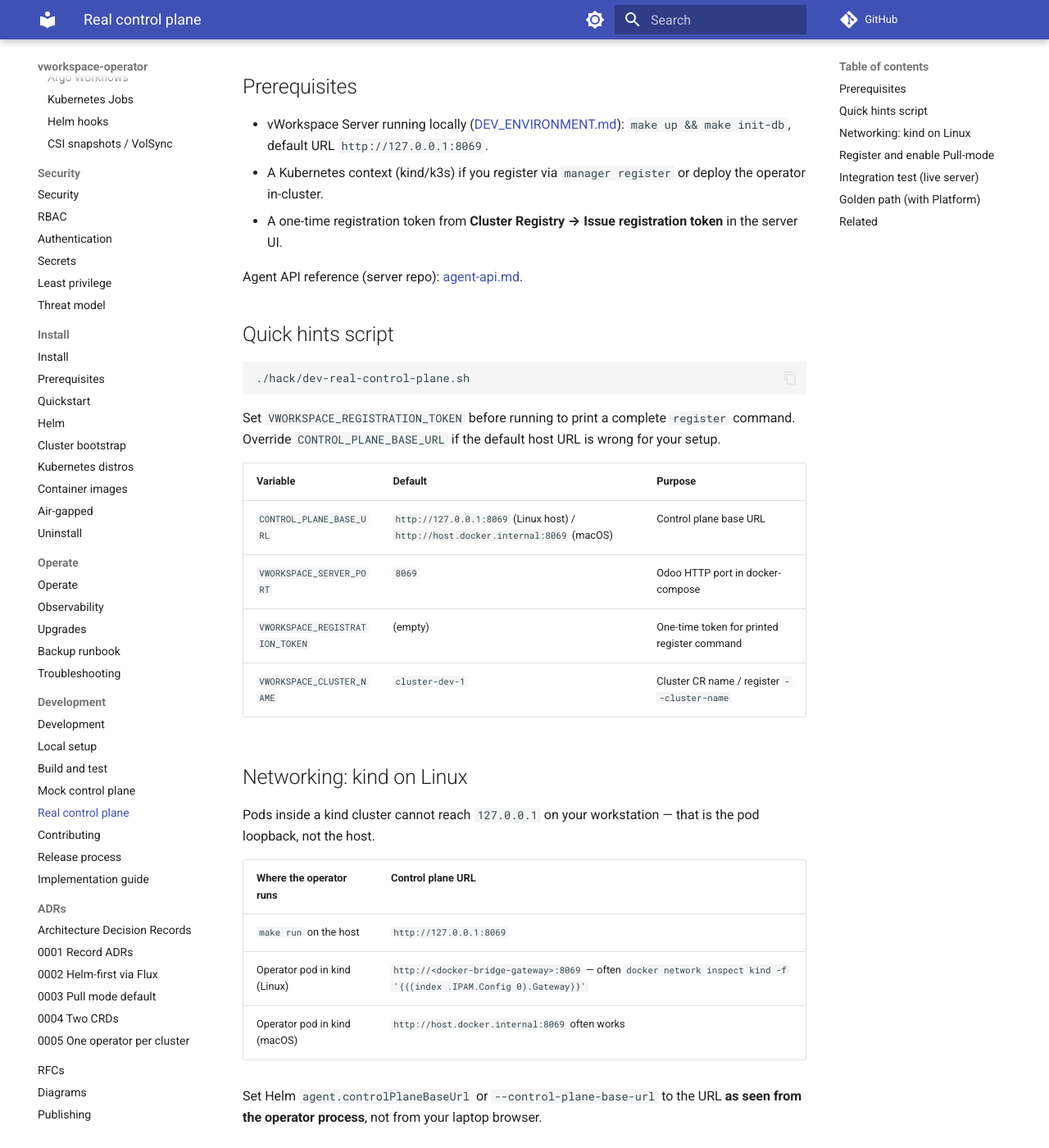
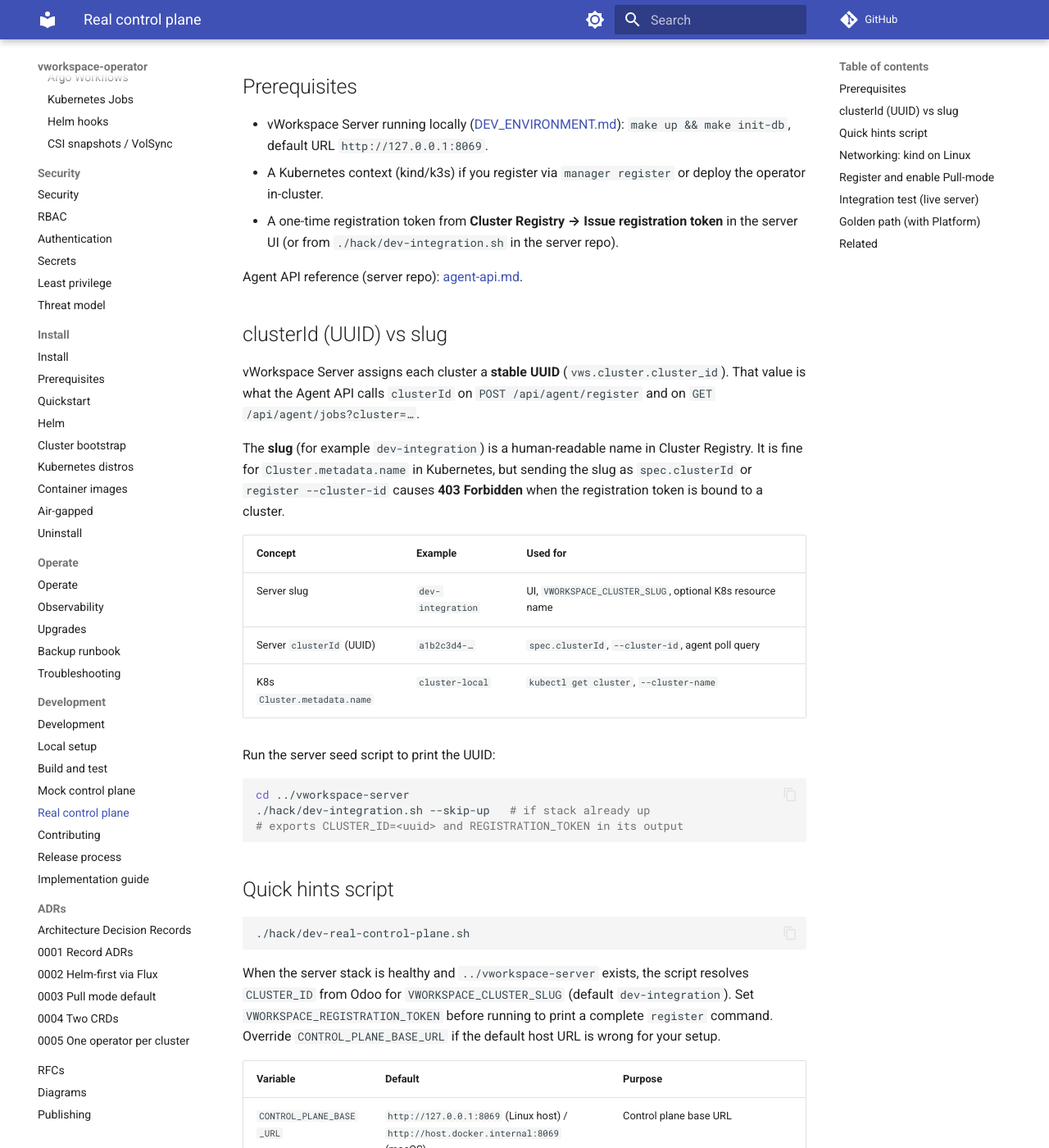
Before and after one commit to vworkspace-io/vworkspace-operator, an MkDocs documentation site: the page built from docs/development/real-control-plane.md, in a window 1280 px wide and 1400 px high, scrolled down 266 px. Shown: the whole window at 82% size. Built offline with MkDocs 1.6.1 and Material for MkDocs 9.7.7, drawn with Linux system fonts in a browser that asks for light colours; comment, search, counter and statistics services are not loaded; some of the changed text lies outside the part shown.

Commit message:
fix(dev): use server UUID for clusterId in golden path
Register CLI and dev-real-control-plane script now take --cluster-id /
VWORKSPACE_CLUSTER_ID instead of copying the Kubernetes resource name into
spec.clusterId. Docs distinguish registry slug from Agent API clusterId.

Fixes #22

Companion: vworkspace-io/vworkspace-server#9

````diff
--- a/docs/development/real-control-plane.md
+++ b/docs/development/real-control-plane.md
@@ -9,9 +9,29 @@ Use the [vWorkspace Server](https://github.com/vworkspace-io/vworkspace-server)
 
 - vWorkspace Server running locally ([DEV_ENVIRONMENT.md](https://github.com/vworkspace-io/vworkspace-server/blob/main/docs/development/DEV_ENVIRONMENT.md)): `make up && make init-db`, default URL `http://127.0.0.1:8069`.
 - A Kubernetes context (kind/k3s) if you register via `manager register` or deploy the operator in-cluster.
-- A one-time registration token from **Cluster Registry → Issue registration token** in the server UI.
+- A one-time registration token from **Cluster Registry → Issue registration token** in the server UI (or from `./hack/dev-integration.sh` in the server repo).
 
 Agent API reference (server repo): [agent-api.md](https://github.com/vworkspace-io/vworkspace-server/blob/main/docs/connectivity/agent-api.md).
+
+## clusterId (UUID) vs slug
+
+vWorkspace Server assigns each cluster a **stable UUID** (`vws.cluster.cluster_id`). That value is what the Agent API calls `clusterId` on `POST /api/agent/register` and on `GET /api/agent/jobs?cluster=…`.
+
+The **slug** (for example `dev-integration`) is a human-readable name in Cluster Registry. It is fine for `Cluster.metadata.name` in Kubernetes, but sending the slug as `spec.clusterId` or `register --cluster-id` causes **403 Forbidden** when the registration token is bound to a cluster.
+
+| Concept | Example | Used for |
+|---------|---------|----------|
+| Server slug | `dev-integration` | UI, `VWORKSPACE_CLUSTER_SLUG`, optional K8s resource name |
+| Server `clusterId` (UUID) | `a1b2c3d4-…` | `spec.clusterId`, `--cluster-id`, agent poll query |
+| K8s `Cluster.metadata.name` | `cluster-local` | `kubectl get cluster`, `--cluster-name` |
+
+Run the server seed script to print the UUID:
+
+```bash
+cd ../vworkspace-server
+./hack/dev-integration.sh --skip-up   # if stack already up
+# exports CLUSTER_ID=<uuid> and REGISTRATION_TOKEN in its output
+```
 
 ## Quick hints script
 
@@ -19,14 +39,17 @@ Agent API reference (server repo): [agent-api.md](https://github.com/vworkspace-
 ./hack/dev-real-control-plane.sh
 ```
 
-Set `VWORKSPACE_REGISTRATION_TOKEN` before running to print a complete `register` command. Override `CONTROL_PLANE_BASE_URL` if the default host URL is wrong for your setup.
+When the server stack is healthy and `../vworkspace-server` exists, the script resolves `CLUSTER_ID` from Odoo for `VWORKSPACE_CLUSTER_SLUG` (default `dev-integration`). Set `VWORKSPACE_REGISTRATION_TOKEN` before running to print a complete `register` command. Override `CONTROL_PLANE_BASE_URL` if the default host URL is wrong for your setup.
 
 | Variable | Default | Purpose |
 |----------|---------|---------|
 | `CONTROL_PLANE_BASE_URL` | `http://127.0.0.1:8069` (Linux host) / `http://host.docker.internal:8069` (macOS) | Control plane base URL |
 | `VWORKSPACE_SERVER_PORT` | `8069` | Odoo HTTP port in docker-compose |
 | `VWORKSPACE_REGISTRATION_TOKEN` | (empty) | One-time token for printed register command |
-| `VWORKSPACE_CLUSTER_NAME` | `cluster-dev-1` | Cluster CR name / register `--cluster-name` |
+| `VWORKSPACE_CLUSTER_ID` | (resolved from server when possible) | Server-issued UUID for `spec.clusterId` / `--cluster-id` |
+| `VWORKSPACE_CLUSTER_SLUG` | `dev-integration` | Server registry slug used to look up UUID |
+| `VWORKSPACE_CLUSTER_NAME` | `cluster-local` | Kubernetes `Cluster.metadata.name` / `register --cluster-name` |
+| `VWORKSPACE_SERVER_ROOT` | `../vworkspace-server` | Checkout used to resolve UUID via Odoo shell |
 
 ## Networking: kind on Linux
 
@@ -47,12 +70,13 @@ Set Helm `agent.controlPlaneBaseUrl` or `--control-plane-base-url` to the URL **
 ```bash
 export CONTROL_PLANE_BASE_URL=http://127.0.0.1:8069
 export VWORKSPACE_REGISTRATION_TOKEN=vwksp-reg-...
+export VWORKSPACE_CLUSTER_ID=<uuid-from-server-seed-or-ui>
 
 go run ./cmd/main.go register \
   --control-plane-endpoint "${CONTROL_PLANE_BASE_URL}" \
   --token "${VWORKSPACE_REGISTRATION_TOKEN}" \
-  --cluster-name cluster-dev-1 \
-  --namespace vworkspace-system
+  --cluster-name cluster-local \
+  --cluster-id "${VWORKSPACE_CLUSTER_ID}"
 ```
 
 **Operator with agent loop:**
@@ -68,11 +92,12 @@ make run -- \
 
 ## Integration test (live server)
 
-Not run in default CI. Requires a fresh registration token (single-use).
+Not run in default CI. Requires a fresh registration token (single-use) and the server UUID for the token's cluster.
 
 ```bash
 export CONTROL_PLANE_BASE_URL=http://127.0.0.1:8069
 export VWORKSPACE_REGISTRATION_TOKEN=vwksp-reg-...
+export VWORKSPACE_CLUSTER_ID=<server-uuid>
 go test -tags=integration ./test/integration/... -run TestRealControlPlane -count=1 -v
 ```
 
@@ -80,10 +105,12 @@ go test -tags=integration ./test/integration/... -run TestRealControlPlane -coun
 
 End-to-end validation with a server-deployed app job is coordinated outside this repo:
 
-1. Deploy operator on kind with Flux CRDs (`INSTALL_FLUX_CRDS=true` in [validate-helm-kind.sh](https://github.com/vworkspace-io/vworkspace-operator/blob/main/hack/validate-helm-kind.sh)).
-2. Register against server docker-compose.
-3. Enqueue deploy from server UI or test helper; confirm `ApplicationInstance` + `HelmRelease`.
+1. Server: `./hack/dev-integration.sh` — note `CLUSTER_ID` and `REGISTRATION_TOKEN`.
+2. Operator: `./hack/dev-real-control-plane.sh` — register with UUID, enable agent on kind (`INSTALL_FLUX_CRDS=true` in [validate-helm-kind.sh](https://github.com/vworkspace-io/vworkspace-operator/blob/main/hack/validate-helm-kind.sh)).
+3. Poll jobs; confirm `ApplicationInstance` + `HelmRelease`.
 4. Confirm `POST /api/agent/events` updates visible on the server.
+
+Server-side seed and UUID contract: [vworkspace-server#9](https://github.com/vworkspace-io/vworkspace-server/issues/9).
 
 ## Related
 
````
Also changed, not shown: other parts of docs/development/real-control-plane.md (+1 -1 lines), CHANGELOG.md (+2 -0 lines), docs/connectivity/pull-mode.md (+4 -3 lines), docs/development/IMPLEMENTATION_GUIDE.md (+2 -1 lines), docs/install/cluster-bootstrap.md (+5 -2 lines), docs/install/quickstart.md (+6 -3 lines), 3 other files.
